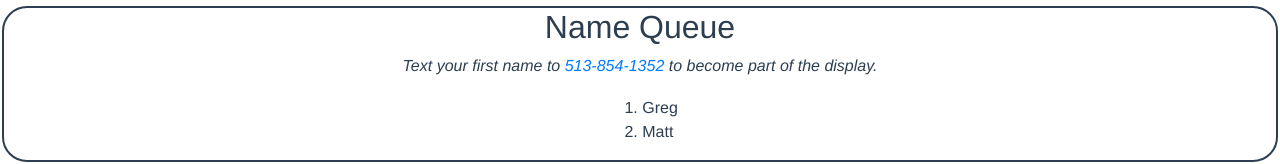
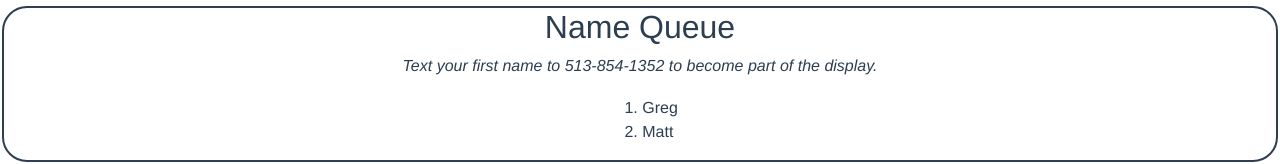
Before and after one commit to ghormann/Christmas-Vote-now, a Vue app in the folder frontend/: page / in a window 1280 px wide. Both pictures are taken after a click on the tab "Name Queue". Shown: the part 344-508 px from the top of the page. Built offline with nearby package versions, Linux system fonts and the light colour scheme; no server answers.

Commit message:
Removed SMS link. Wasn't working

```diff
--- a/frontend/src/components/NameQueue.vue
+++ b/frontend/src/components/NameQueue.vue
@@ -1,7 +1,7 @@
 <template>
   <div class="outer">
     <h2>Name Queue</h2>
-    <div class="intro-text">Text your first name to <a href="sms:+15138541325">513-854-1352</a> to become part of the display.</div>
+    <div class="intro-text">Text your first name to 513-854-1352 to become part of the display.</div>
     <div class="names">
       <ol class="name-list">
         <li v-for="name in allNames" v-bind:key="name.id" class="name">{{name.name}}</li>
```
